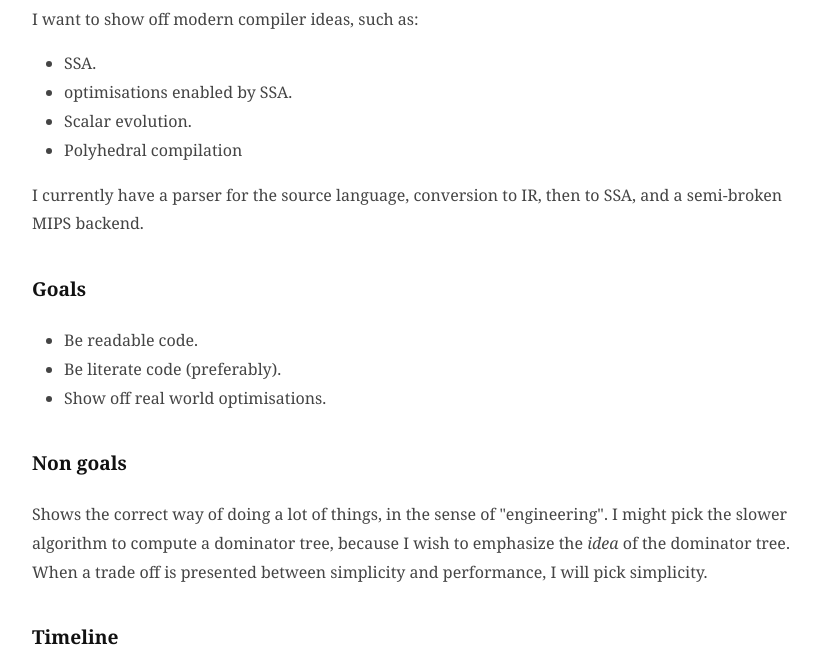
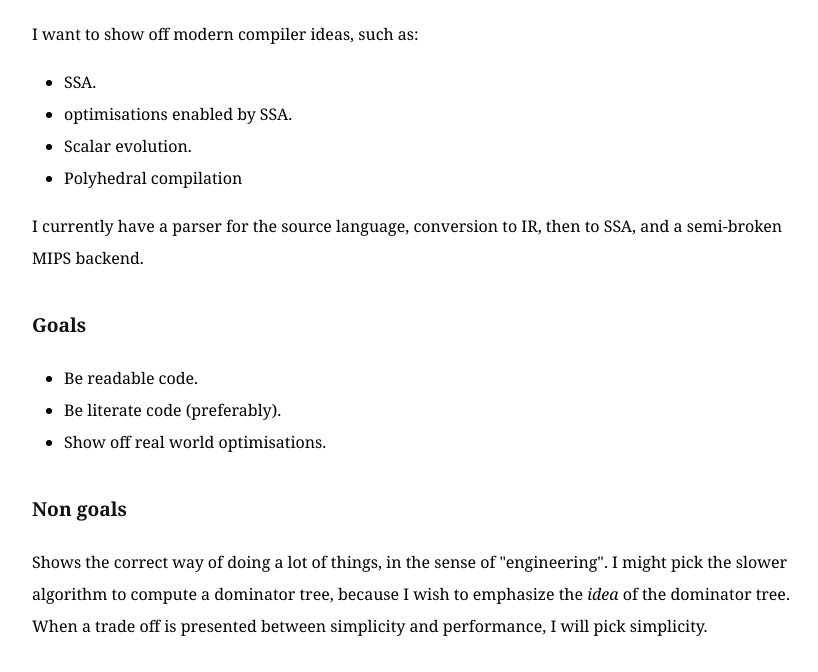
Before and after one commit to bollu/tiny-optimising-compiler, a plain HTML site: page docs/index.html in a window 1280 px wide. Shown: the part 433-1105 px from the top of the page, without its empty margins (224-1042 px from the left). Drawn offline with Linux system fonts and the light colour scheme.

Commit message:
tweak css, again

```diff
--- a/docs/pandoc.css
+++ b/docs/pandoc.css
@@ -3,17 +3,14 @@
  */
 
 html {
-    font-size: 100%;
     overflow-y: scroll;
     -webkit-text-size-adjust: 100%;
     -ms-text-size-adjust: 100%;
 }
 
 body {
-    color: #444;
     font-family: Georgia, Palatino, 'Palatino Linotype', Times, 'Times New Roman', serif;
-    font-size: 16px;
-    line-height: 1.8;
+    line-height: 2;
     padding: 0.1em;
     margin: auto;
     max-width: 48em;
--- a/pandoc.css
+++ b/pandoc.css
@@ -3,17 +3,14 @@
  */
 
 html {
-    font-size: 100%;
     overflow-y: scroll;
     -webkit-text-size-adjust: 100%;
     -ms-text-size-adjust: 100%;
 }
 
 body {
-    color: #444;
     font-family: Georgia, Palatino, 'Palatino Linotype', Times, 'Times New Roman', serif;
-    font-size: 16px;
-    line-height: 1.8;
+    line-height: 2;
     padding: 0.1em;
     margin: auto;
     max-width: 48em;
```
